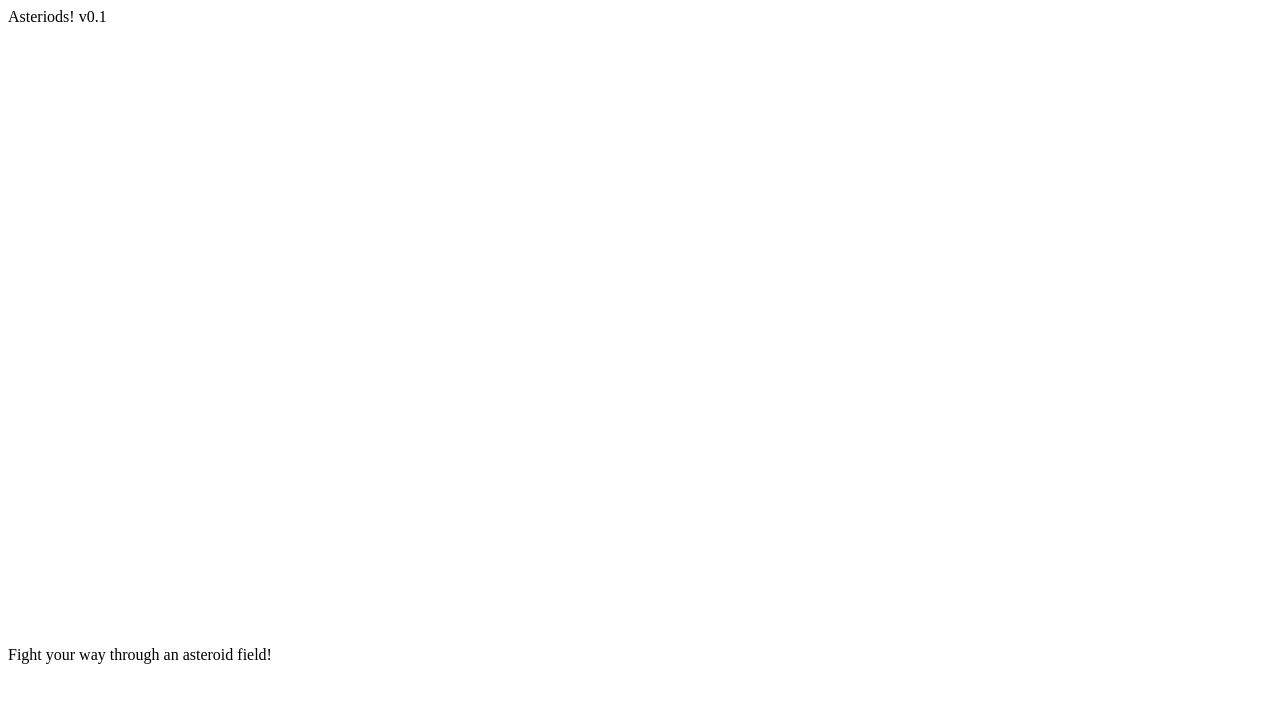
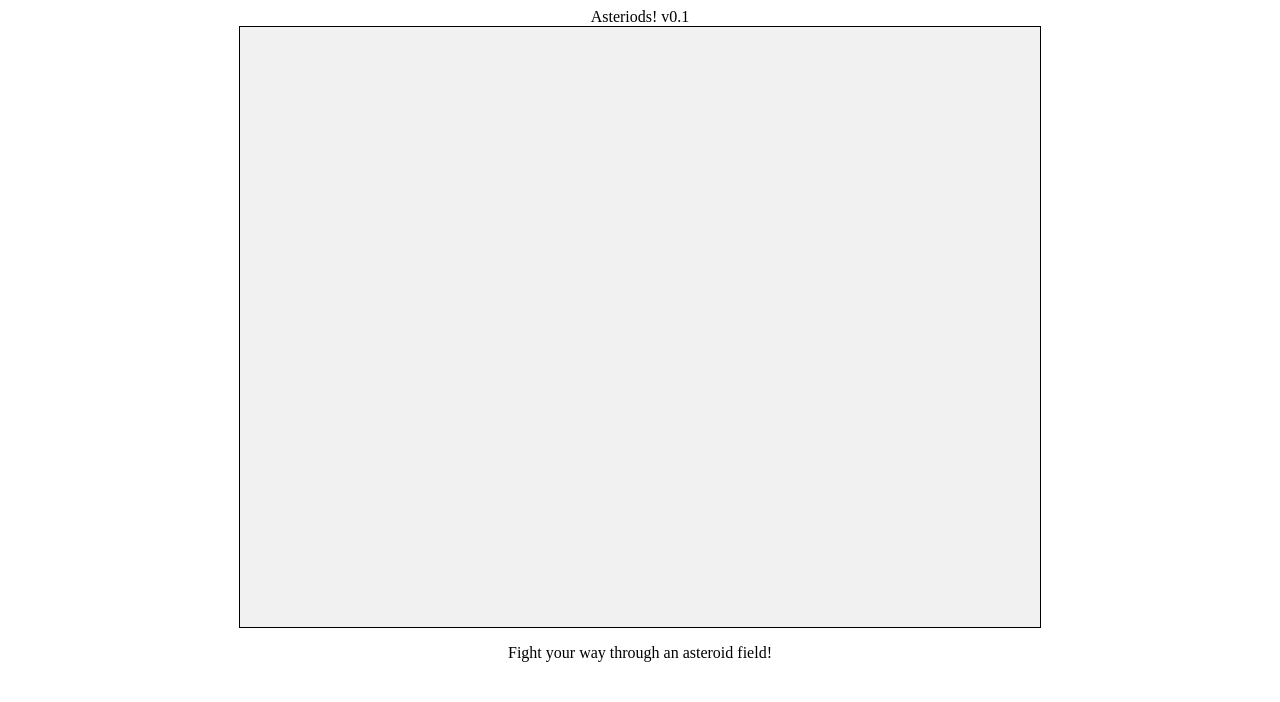
Before and after one commit to JDTalley/AsteroidsJS, a plain HTML site: page index.html in a window 1280 px wide. Drawn offline with Linux system fonts and the light colour scheme.

Commit message:
Canvas to grey and Center some text

```diff
--- a/Asteroids.css
+++ b/Asteroids.css
@@ -1,4 +1,4 @@
-#title {
+header {
     text-align: center;
 }
 
@@ -9,3 +9,7 @@
     margin-left:auto;
     margin-right:auto;
 }
+
+p {
+    text-align: center;
+}
--- a/index.html
+++ b/index.html
@@ -3,6 +3,7 @@
     <head>
         <title>Asteriods v0.1 - GRX Games</title>
         <script src="./js/asteroids.js"></script>
+        <link rel="stylesheet" type="text/css" href="Asteroids.css">
     </head>
     <body>
         <header>Asteriods! v0.1</header>
```
